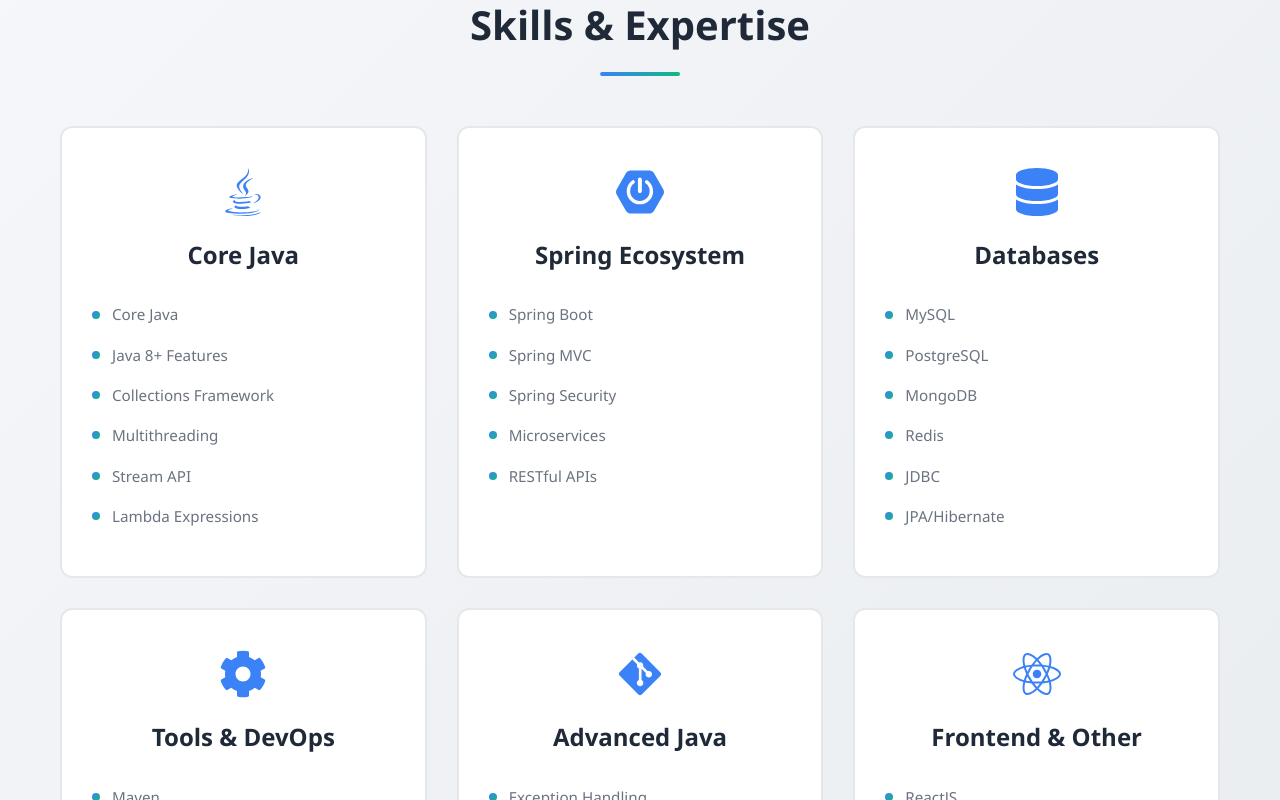
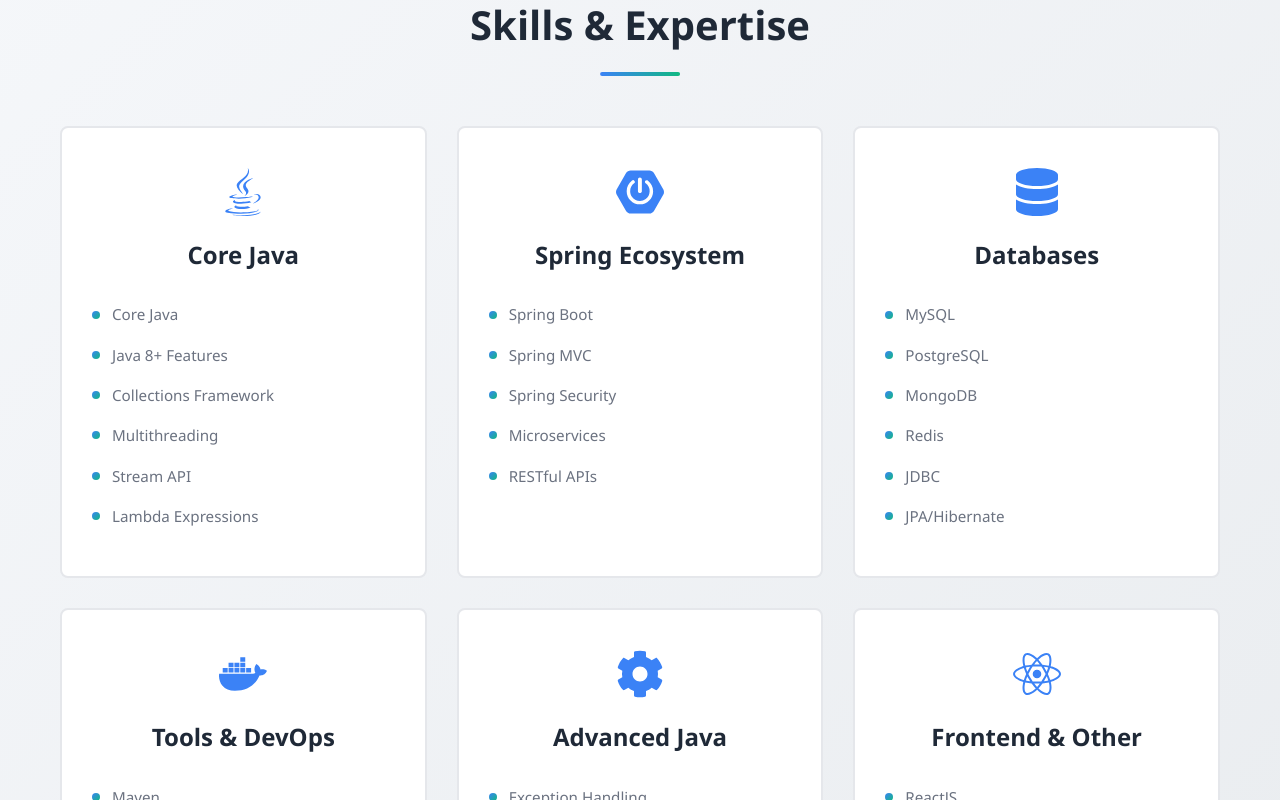
Before and after one commit to programer12345anwar/portfolio-website, a React (Vite) app: page / in a window 1280 px wide. Shown: the part 1800-2600 px from the top of the page. Built offline with nearby package versions, Linux system fonts and the light colour scheme.

Commit message:
Update skills component

```diff
--- a/src/components/Skills.css
+++ b/src/components/Skills.css
@@ -23,7 +23,7 @@
 .skill-card {
   background: var(--white);
   padding: 40px 30px;
-  border-radius: 12px;
+  border-radius: 8px;
   text-align: center;
   transition: var(--transition);
   border: 2px solid var(--border-color);
--- a/src/components/Skills.jsx
+++ b/src/components/Skills.jsx
@@ -3,7 +3,6 @@
   FaReact,
   FaCog,
   FaDatabase,
-  FaGitAlt,
   FaDocker,
 } from "react-icons/fa";
 
@@ -50,7 +49,7 @@
     },
     {
       category: "Tools & DevOps",
-      icon: FaCog,
+      icon: FaDocker,
       skills: [
         "Maven",
         "Docker",
@@ -62,7 +61,7 @@
     },
     {
       category: "Advanced Java",
-      icon: FaGitAlt,
+      icon: FaCog,
       skills: [
         "Exception Handling",
         "Servlets",
@@ -99,7 +98,7 @@
               <div
                 key={index}
                 className="skill-card fade-in"
-                style={{ animationDelay: `${index * 0.1}s` }}
+                style={{ animationDelay: `${index * 0.01}s` }}
               >
                 <div className="skill-icon">
                   <Icon />
```
